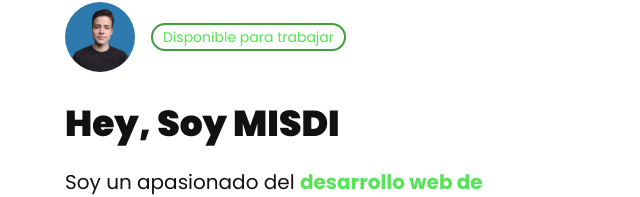
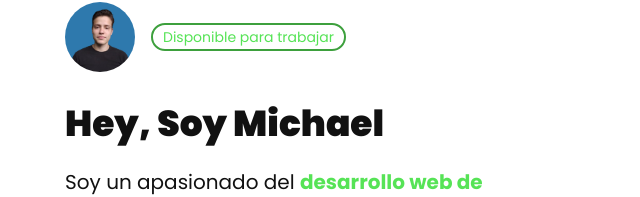
Before and after one commit to MichaelSRD/Portafolio, a Next.js app: page / in a window 1280 px wide. Shown: the part 134-331 px from the top of the page, without its empty margins (311-951 px from the left). Built offline with nearby package versions, Linux system fonts and the light colour scheme.

Commit message:
cambio de nombre misdi por michael

```diff
--- a/src/app/page.tsx
+++ b/src/app/page.tsx
@@ -90,7 +90,7 @@ export default function Home() {
             </div>
 
             <h1 className=" text-4xl font-black text-[#111111] dark:text-[#ffffff] mb-6 mt-8 ">
-              Hey, Soy MISDI
+              Hey, Soy Michael
             </h1>
             <p className=" text-[#111111] dark:text-[#ffffff] text-xl text-pretty w-[95%]  ">
               Soy un apasionado del{" "}
```
